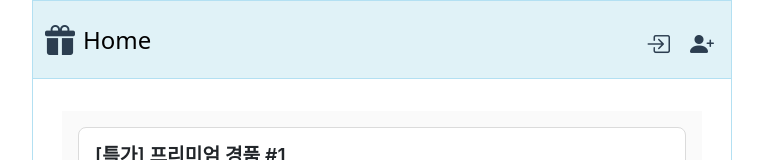
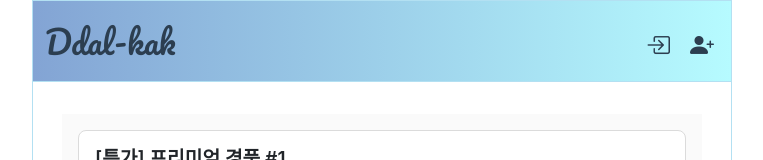
Before and after one commit to ddal-kak/frontend, a Vue app in the folder frontend/: page / in a window 1280 px wide. Shown: the top 160 px of the page, without its empty margins (258-1021 px from the left). Built offline with nearby package versions, Linux system fonts and the light colour scheme.

Commit message:
style: 헤더, 푸터 배경색 및 로고 변경

```diff
--- a/frontend/src/components/common/FooterComponent.vue
+++ b/frontend/src/components/common/FooterComponent.vue
@@ -23,7 +23,7 @@ export default {
 
 <style scoped>
 .footer-container {
-  background-color: #E0F2F7; /* 연한 하늘색 */
+  background: linear-gradient(to right, #83a4d4, #b6fbff);
   border-top: 1px solid #B3E0F2;
 }
 
--- a/frontend/src/components/common/HeaderComponent.vue
+++ b/frontend/src/components/common/HeaderComponent.vue
@@ -3,8 +3,7 @@
     <div class="container">
       <div class="d-flex flex-wrap justify-content-between align-items-center py-3">
         <a @click="router().push('/')" class="d-flex align-items-center mb-3 mb-md-0 me-md-auto link-body-emphasis text-decoration-none">
-          <i class="bi bi-gift-fill logo-icon me-2"></i>
-          <span class="fs-4">Home</span>
+          <span class="logo-text">Ddal-kak</span>
         </a>
         <ul class="nav nav-pills">
           <!--로그인 아이콘-->
@@ -57,13 +56,15 @@ export default {
 
 <style scoped>
 .header-container {
-  background-color: #E0F2F7; /* 연한 하늘색 */
+  background: linear-gradient(to right, #83a4d4, #b6fbff);
   border-bottom: 1px solid #B3E0F2;
 }
 
-.logo-icon {
-  font-size: 30px;
+.logo-text {
+  font-family: 'Pacifico', cursive;
+  font-size: 2rem;
   color: #2c3e50;
+  text-decoration: none;
 }
 
 .container {
```
